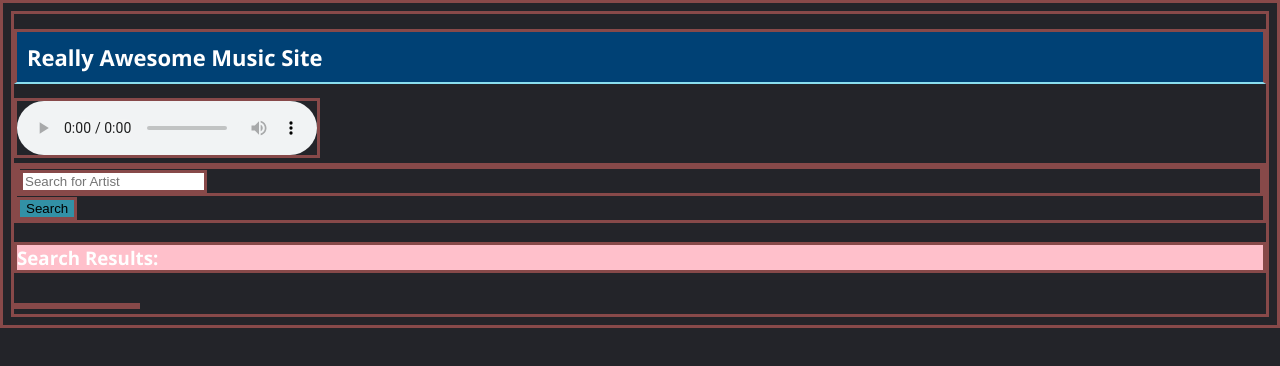
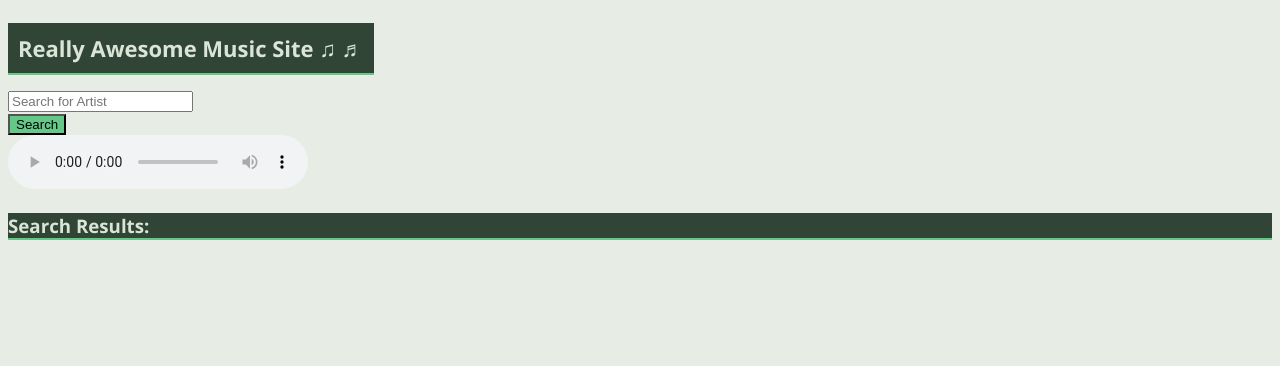
Before and after one commit to CandaceAndrews/MyTunes-Project, a website: page index.html in a window 1280 px wide. Drawn offline with nearby package versions, Linux system fonts and the light colour scheme.

Commit message:
Changed colors + small style edits

```diff
--- a/index.html
+++ b/index.html
@@ -14,11 +14,7 @@
 
 <body>
   <!-- Title -->
-  <h1 class="page-title">Really Awesome Music Site</h1>
-
-  <!-- Audo Player -->
-  <audio id="audio-player" autoplay controls src=>
-  </audio>
+  <h1 class="page-title">Really Awesome Music Site ♫ ♬</h1>
 
   <!-- Form for input -->
   <form id="search-form" method="post">
@@ -30,6 +26,10 @@
     <button type="submit">Search</button>
   </form>
 
+  <!-- Audo Player -->
+  <audio id="audio-player" autoplay controls src=>
+  </audio>
+
   <!-- Results Area -->
   <h3 class="search-results-h3">Search Results: </h3>
   <div id="musicContainer"></div>
--- a/styles.css
+++ b/styles.css
@@ -1,28 +1,39 @@
-* {
+/* * {
     border: solid rgb(135, 73, 73)
-}
+} */
 
 body {
-    background-color: rgb(35, 36, 41);
+    background-color: #e7ede4;
     font-family: Open Sans;
-    color: white;
 }
 
 .page-title {
-    background-color: #004175;
+    display: inline-flex;
+    background-color: #314537;
+    color: #dae5d6;
     font-size: 22px;
     padding: 10px;
     border-bottom-width: 2px;
-    border-bottom-color: #89DEEF;
+    border-bottom-color: #64c889;
     border-bottom-style: solid;
 }
 
+#serach-form {
+    display: inline-flex;
+}
+
 button {
-    background-color: rgb(50, 145, 166);
+    display: inline-flex;
+    background-color: #64c889;
 }
 
 .search-results-h3 {
-    background-color: pink;
+    background-color: #314537;
+    color: #dae5d6;
+    border-bottom-width: 2px;
+    border-bottom-color: #64c889;
+    border-bottom-style: solid;
+
 }
 
 #musicContainer {
@@ -32,7 +43,9 @@ button {
     justify-content: center;
 }
 
-.songDiv {}
+.songDiv {
+    background-color: #dae5d6;
+}
 
 .track-name {}
 
```
